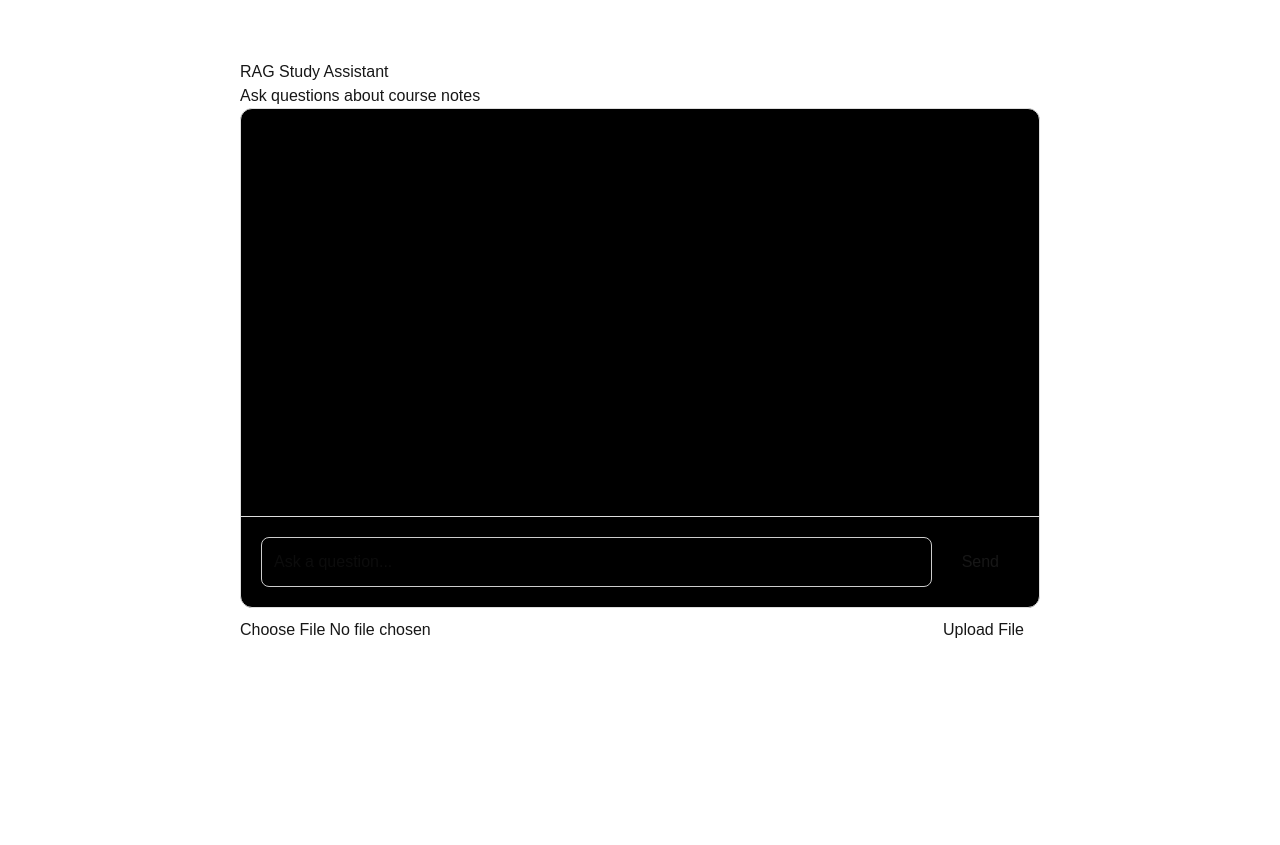
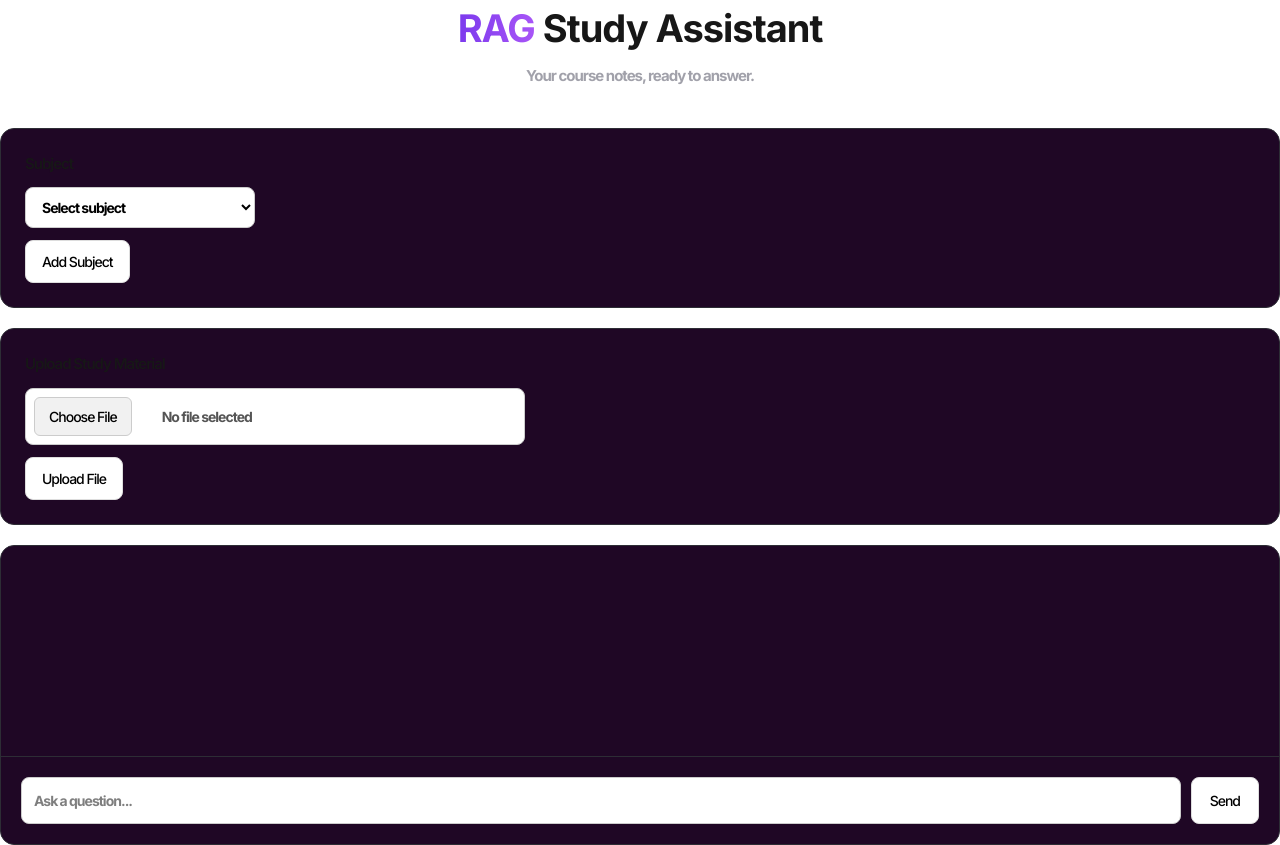
Before and after one commit to funshothanni/RAG-study-assistant, a Next.js app: page / in a window 1280 px wide. Before the commit the page ends 800 px from the top, so only its background shows below. Built offline with nearby package versions, Linux system fonts and the light colour scheme.

Commit message:
Working version of RAG

```diff
--- a/src/app/page.module.css
+++ b/src/app/page.module.css
@@ -1,93 +1,311 @@
 .container {
     min-height: 100vh;
-    padding: 60px;
+    padding: 40px 60px;
+    background: black;
 }
 
 .content {
-    max-width: 800px;
-    margin: 0 auto;
+    width: 100%;
+    max-width: none;
+    margin: 0;
 }
 
-.chat {
-    background-color: black;
-    border: 1px solid #dddddd;
-    border-radius: 12px;
-    height: 500px;
+
+.header {
+    width: 100%;
+    text-align: center;
+    margin-bottom: 40px;
+}
+
+.title {
+    font-size: 38px;
+    font-weight: 700;
+    letter-spacing: -1px;
+    margin: 0;
+}
+
+.ragText {
+    background: linear-gradient(90deg, #7c3aed, #a855f7);
+    background-clip: text;
+    -webkit-background-clip: text;
+    color: transparent;
+}
+
+.subtitle {
+    margin-top: 8px;
+    margin-bottom: 30px;
+    font-size: 15px;
+    color: #a1a1aa;
+}
+
+/* SUBJECT + UPLOAD SECTIONS */
+
+.subjectSection,
+.uploadSection {
+    width: 100%;
+    box-sizing: border-box;
+
     display: flex;
     flex-direction: column;
+    align-items: flex-start;
+    gap: 12px;
+
+    padding: 24px;
+    margin-bottom: 20px;
+
+    border: 1px solid #2d2d35;
+    border-radius: 14px;
+
+    background: #1f0725;
+}
+
+.label {
+    font-weight: 600;
+    font-size: 15px;
+}
+
+
+
+.select {
+    width: 230px;
+    padding: 10px 12px;
+
+    font-size: 14px;
+
+    border: 1px solid #ccc;
+    border-radius: 8px;
+
+    background: white;
+    color: black;
+}
+
+
+
+.addSubjectButton,
+.saveSubjectButton,
+.uploadButton {
+    width: fit-content;
+
+    padding: 10px 16px;
+
+    font-size: 14px;
+    font-weight: 500;
+
+    border: 1px solid #ddd;
+    border-radius: 8px;
+
+    background: white;
+    color: black;
+
+    cursor: pointer;
+}
+
+.addSubjectButton:hover,
+.saveSubjectButton:hover,
+.uploadButton:hover {
+    background: #eeeeee;
+}
+
+
+
+.addSubjectBox {
+    display: flex;
+    flex-direction: column;
+    gap: 10px;
+
+    width: 230px;
+    padding: 12px;
+
+    border: 1px solid #333;
+    border-radius: 10px;
+
+    background: #17151a;
+}
+
+.subjectInput {
+    width: 100%;
+    box-sizing: border-box;
+
+    padding: 10px 12px;
+
+    font-size: 14px;
+
+    border: 1px solid #ccc;
+    border-radius: 8px;
+
+    background: white;
+    color: black;
+}
+
+
+.filePicker {
+    width: 500px;
+    max-width: 100%;
+    box-sizing: border-box;
+
+    display: flex;
+    align-items: center;
+    gap: 30px;
+
+    padding: 8px;
+
+    background: white;
+    border: 1px solid #ccc;
+    border-radius: 8px;
+
+    color: black;
+}
+
+.chooseFileButton {
+    padding: 8px 14px;
+
+    background: #f1f1f1;
+    border: 1px solid #ccc;
+    border-radius: 6px;
+
+    font-size: 14px;
+    font-weight: 500;
+
+    color: black;
+
+    cursor: pointer;
+    white-space: nowrap;
+}
+
+.chooseFileButton:hover {
+    background: #dddddd;
+}
+
+.fileName {
+    font-size: 14px;
+    color: #555;
+}
+
+.hiddenFileInput {
+    display: none;
+}
+
+.fileUploadArea {
+    width: 100%;
+
+    display: flex;
+    flex-direction: column;
+    align-items: flex-start;
+    gap: 12px;
+}
+
+.uploadedFile {
+    margin: 0;
+
+    font-size: 13px;
+    color: #a1a1aa;
+}
+
+
+
+.chat {
+    width: 100%;
+    box-sizing: border-box;
+
+    margin-top: 20px;
+    min-height: 300px;
+
+    display: flex;
+    flex-direction: column;
+
+    font-size: 14px;
+
+    background-color: #1f0725;
+
+    border: 1px solid #2d2d35;
+    border-radius: 14px;
 }
 
 .messages {
     flex: 1;
-    padding: 20px;
-}
 
-.form {
-    display: flex;
-    gap: 10px;
-    padding: 20px;
-    border-top: 1px solid #dddddd;
-}
-
-.input {
-    flex: 1;
-    padding: 12px;
-    border: 1px solid #cccccc;
-    border-radius: 8px;
-}
-
-.button {
-    padding: 12px 20px;
-    border: none;
-    border-radius: 8px;
-    cursor: pointer;
-}
-.uploadSection {
-    display: flex;
-    flex-wrap: wrap;
-    gap: 10px;
-    align-items: center;
-    margin-bottom: 20px;
-}
-
-.fileInput {
-    flex: 1;
-}
-
-.uploadButton {
-    padding: 10px 16px;
-    border: none;
-    border-radius: 8px;
-    cursor: pointer;
-}
-
-.uploadedFile {
-    width: 100%;
-    font-size: 14px;
-    margin: 0;
-}
-
-.messages {
     display: flex;
     flex-direction: column;
     gap: 12px;
-    min-height: 300px;
-    padding: 16px;
+
+    min-height: 200px;
+    max-height: 400px;
+
+    padding: 20px;
+
     overflow-y: auto;
 }
 
 .userMessage {
     align-self: flex-end;
+
     max-width: 70%;
+
     padding: 10px 14px;
+
+    font-size: 16px;
+    line-height: 1.5;
+
     border-radius: 12px;
-    background-color: #100808;
+
+    background-color: #1d1d23;
 }
 
 .assistantMessage {
     align-self: flex-start;
+
     max-width: 70%;
+
     padding: 10px 14px;
+
+    font-size: 16px;
+    line-height: 1.5;
+
     border-radius: 12px;
-    background-color: #100808;
+
+    background-color: #1d1d23;
 }
+
+
+
+.form {
+    display: flex;
+    gap: 10px;
+
+    padding: 20px;
+
+    border-top: 1px solid #2d2d35;
+}
+
+.input {
+    flex: 1;
+
+    padding: 12px;
+
+    font-size: 14px;
+
+    border: 1px solid #cccccc;
+    border-radius: 8px;
+
+    background: white;
+    color: black;
+}
+
+.button {
+    padding: 12px 18px;
+
+    font-size: 14px;
+    font-weight: 500;
+
+    border: 1px solid #ddd;
+    border-radius: 8px;
+
+    background: white;
+    color: black;
+
+    cursor: pointer;
+}
+
+.button:hover {
+    background: #eeeeee;
+}
--- a/src/app/page.tsx
+++ b/src/app/page.tsx
@@ -1,18 +1,37 @@
 "use client";
+import { Inter } from "next/font/google";
 import { useState } from "react";
 import styles from "./page.module.css";
 
+const inter = Inter({
+    subsets: ["latin"]
+});
 export default function Home() {
     type Message = {
         role: "user" | "assistant";
         text: string;
     };
+
     const [question, setQuestion] = useState("");
     const [messages, setMessages] = useState<Message[]>([]);
     const [file, setFile] = useState<File | null>(null);
     const [uploadedFile, setUploadedFile] = useState<File | null>(null);
-    async function handleSubmit(event: { preventDefault: () => void; }) {
+
+    const [subjects, setSubjects] = useState<string[]>([]);
+    const [selectedSubject, setSelectedSubject] = useState("");
+
+    const [showAddSubject, setShowAddSubject] = useState(false);
+    const [newSubject, setNewSubject] = useState("");
+
+    async function handleSubmit(
+        event: React.FormEvent<HTMLFormElement>
+    ) {
         event.preventDefault();
+
+        if (selectedSubject === "") {
+            alert("Please select a subject first.");
+            return;
+        }
 
         if (question.trim() === "") {
             return;
@@ -38,7 +57,8 @@ export default function Home() {
                 "Content-Type": "application/json"
             },
             body: JSON.stringify({
-                question: currentQuestion
+                question: currentQuestion,
+                subject: selectedSubject
             })
         });
 
@@ -54,17 +74,188 @@ export default function Home() {
             assistantMessage
         ]);
     }
-    function handleFileUpload(){
-      if(!file){
-          return;
-      }
-      setUploadedFile(file);
+
+    function handleAddSubject() {
+        const subject = newSubject.trim().toUpperCase();
+
+        if (!/^[A-Z]{4}$/.test(subject)) {
+            alert("Subject must be exactly 4 letters.");
+            return;
+        }
+
+        if (!subjects.includes(subject)) {
+            setSubjects((previousSubjects) => [
+                ...previousSubjects,
+                subject
+            ]);
+        }
+
+        setSelectedSubject(subject);
+        setNewSubject("");
+        setShowAddSubject(false);
     }
+
+    async function handleFileUpload() {
+        if (selectedSubject === "") {
+            alert("Please select a subject first.");
+            return;
+        }
+
+        if (!file) {
+            alert("Please choose a PDF first.");
+            return;
+        }
+
+        const formData = new FormData();
+
+        formData.append("file", file);
+
+        formData.append("course", selectedSubject);
+
+        const response = await fetch("/api/upload", {
+            method: "POST",
+            body: formData
+        });
+
+        const data = await response.json();
+
+        console.log(data);
+
+        if (!response.ok) {
+            console.error(data);
+            alert(data.error || "File upload failed.");
+            return;
+        }
+
+        setUploadedFile(file);
+
+        alert("File uploaded successfully.");
+    }
+
     return (
-        <main className={styles.container}>
+        <h1 className={`${styles.title} ${inter.className}`}>
             <div className={styles.content}>
-                <h1>RAG Study Assistant</h1>
-                <p>Ask questions about course notes</p>
+                <header className={styles.header}>
+                    <h1 className={styles.title}>
+                        <span className={styles.ragText}>RAG</span>
+                        <span> Study Assistant</span>
+                    </h1>
+
+                    <p className={styles.subtitle}>
+                        Your course notes, ready to answer.
+                    </p>
+                </header>
+                <div className={styles.subjectSection}>
+                    <label className={styles.label}>
+                        Subject
+                    </label>
+
+                    <select
+                        className={styles.select}
+                        value={selectedSubject}
+                        onChange={(event) =>
+                            setSelectedSubject(event.target.value)
+                        }
+                    >
+                        <option value="">
+                            Select subject
+                        </option>
+
+                        {subjects.map((subject) => (
+                            <option
+                                key={subject}
+                                value={subject}
+                            >
+                                {subject}
+                            </option>
+                        ))}
+                    </select>
+
+                    <button
+                        className={styles.addSubjectButton}
+                        type="button"
+                        onClick={() =>
+                            setShowAddSubject(
+                                !showAddSubject
+                            )
+                        }
+                    >
+                        Add Subject
+                    </button>
+
+                    {showAddSubject && (
+                        <div className={styles.addSubjectBox}>
+                            <input
+                                className={styles.subjectInput}
+                                type="text"
+                                placeholder="e.g. COMP"
+                                maxLength={4}
+                                value={newSubject}
+                                onChange={(event) =>
+                                    setNewSubject(
+                                        event.target.value.toUpperCase()
+                                    )
+                                }
+                            />
+
+                            <button
+                                className={styles.saveSubjectButton}
+                                type="button"
+                                onClick={handleAddSubject}
+                            >
+                                Save Subject
+                            </button>
+                        </div>
+                    )}
+                </div>
+
+                <div className={styles.uploadSection}>
+                    <label className={styles.label}>
+                        Upload Study Material
+                    </label>
+
+                    <div className={styles.filePicker}>
+                        <label
+                            htmlFor="pdfFile"
+                            className={styles.chooseFileButton}
+                        >
+                            Choose File
+                        </label>
+
+                        <span className={styles.fileName}>
+        {file ? file.name : "No file selected"}
+    </span>
+
+                        <input
+                            id="pdfFile"
+                            className={styles.hiddenFileInput}
+                            type="file"
+                            accept=".pdf"
+                            onChange={(event) => {
+                                if (
+                                    event.target.files &&
+                                    event.target.files.length > 0
+                                ) {
+                                    setFile(event.target.files[0]);
+                                }
+                            }}
+                        />
+                    </div>
+
+                    <button
+                        className={styles.uploadButton}
+                        type="button"
+                        onClick={handleFileUpload}
+                    >
+                        Upload File
+                    </button>
+
+                    {uploadedFile && (
+                        <p className={styles.uploadedFile}>
+                            Uploaded: {uploadedFile.name}
+                        </p>
+                    )}
+                </div>
 
                 <div className={styles.chat}>
                     <div className={styles.messages}>
@@ -80,17 +271,22 @@ export default function Home() {
                                 {message.text}
                             </div>
                         ))}
-
                     </div>
 
-                    <form className={styles.form}
-                    onSubmit={handleSubmit}>
+                    <form
+                        className={styles.form}
+                        onSubmit={handleSubmit}
+                    >
                         <input
                             className={styles.input}
                             type="text"
                             placeholder="Ask a question..."
                             value={question}
-                            onChange={(event) => setQuestion(event.target.value)}
+                            onChange={(event) =>
+                                setQuestion(
+                                    event.target.value
+                                )
+                            }
                         />
 
                         <button
@@ -101,30 +297,7 @@ export default function Home() {
                         </button>
                     </form>
                 </div>
-                <div className={styles.uploadSection}>
-                    <input
-                        className={styles.fileInput}
-                        type="file"
-                        accept= ".pdf"
-                        onChange={(event) => {
-                            if (event.target.files) {
-                                setFile(event.target.files[0]);
-                            }
-                        }}
-                    />
-
-                    <button
-                        className={styles.uploadButton}
-                        type="button"
-                     onClick={handleFileUpload}>
-                        Upload File
-                    </button>
-                    {uploadedFile && (
-                        <p
-                        className={styles.uploadedFile}>Uploaded: {uploadedFile.name}</p>
-                    )}
-                </div>
             </div>
-        </main>
+        </h1>
     );
 }
```
